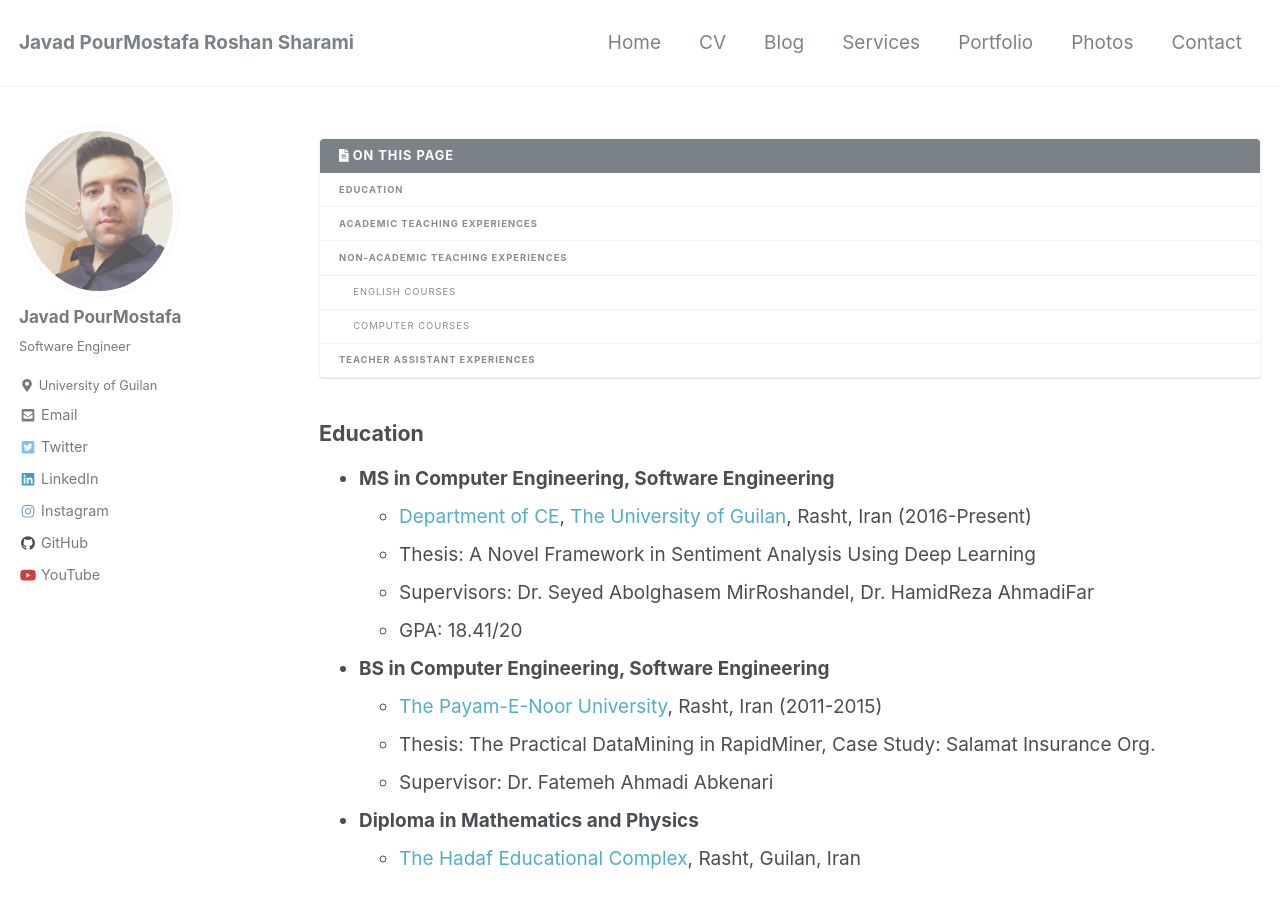
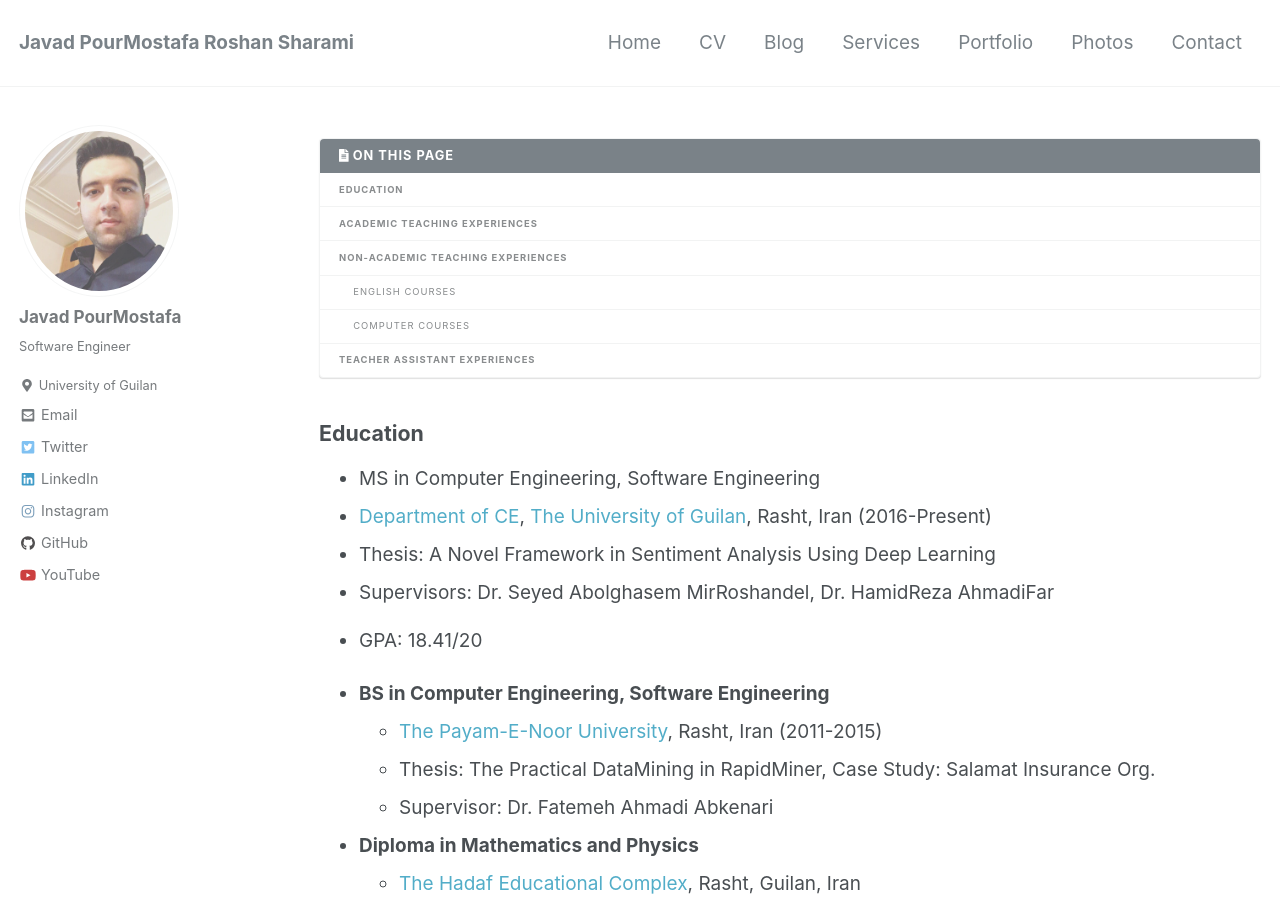
Before and after one commit to JoyeBright/JoyeBright.github.io, a Jekyll site: the page built from _pages/cv.md, in a window 1280 px wide and 900 px high. Built offline with Jekyll 4.4.1, drawn with Linux system fonts in a browser that asks for light colours; nearby versions of some CDN libraries.

Commit message:
Update cv.md

```diff
--- a/_pages/cv.md
+++ b/_pages/cv.md
@@ -7,7 +7,7 @@ author_profile: true
 {% include base_path %}
 {% include toc %}
 ## Education
- * <b>MS in Computer Engineering, Software Engineering</b><br>
+ *   MS in Computer Engineering, Software Engineering<br>
    * [Department of CE](http://ce.guilan.ac.ir/), [The University of Guilan](http://guilan.ac.ir/en/), Rasht, Iran (2016-Present)<br>
    * Thesis: A Novel Framework in Sentiment Analysis Using Deep Learning<br>
    * Supervisors: Dr. Seyed Abolghasem MirRoshandel, Dr. HamidReza AhmadiFar
```
